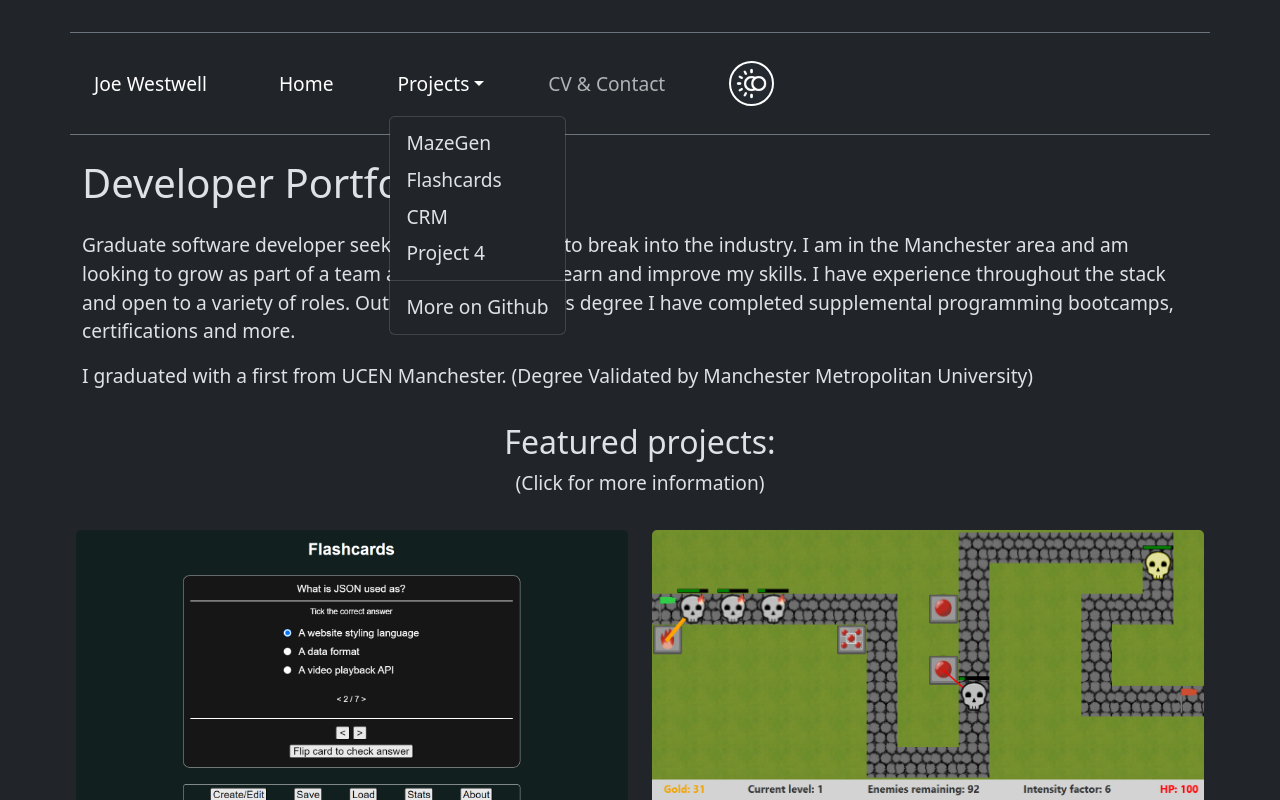
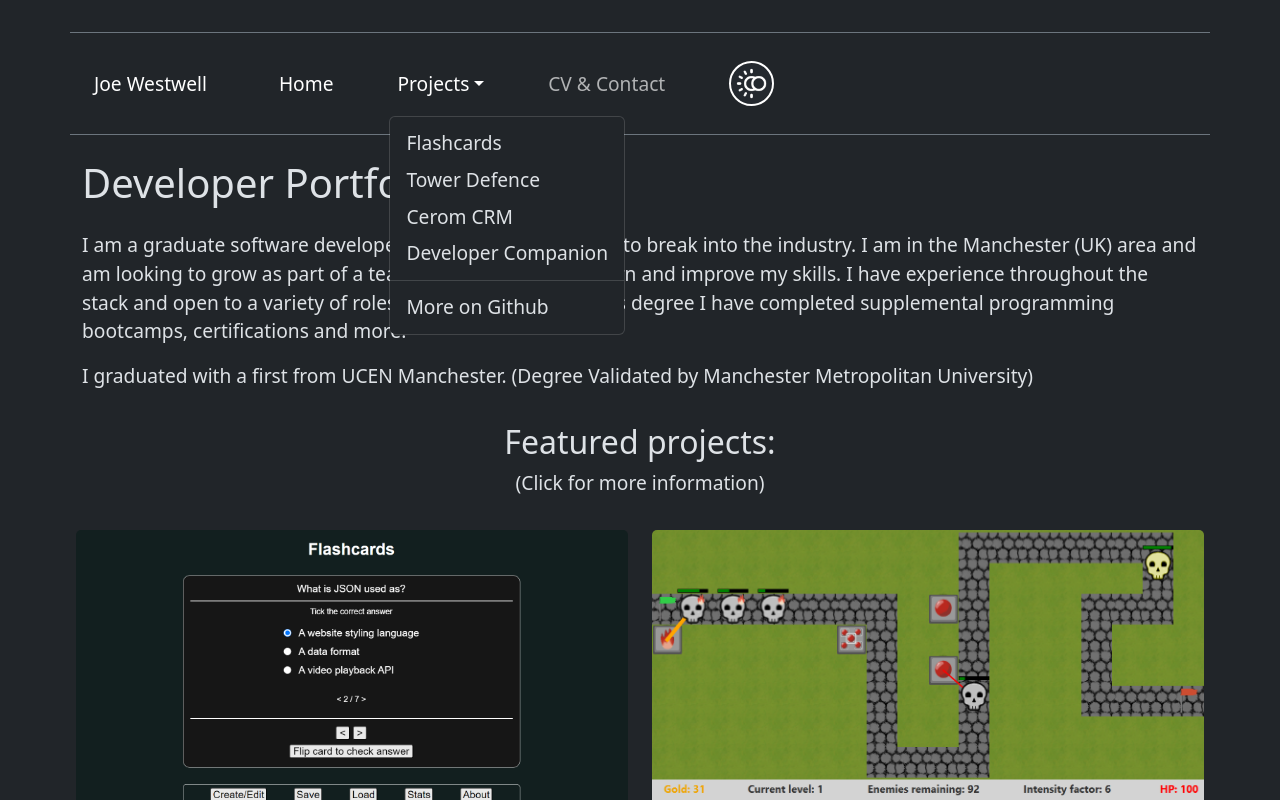
Before and after one commit to J-Wll/portfolio, a React (Vite) app: page / in a window 1280 px wide. Both pictures are taken after a click on the button "Projects". Shown: the top 800 px of the page. Built offline with nearby package versions, Linux system fonts and the light colour scheme.

Commit message:
New screenshots on main page, added dev comp page, added links

```diff
--- a/src/components/header.jsx
+++ b/src/components/header.jsx
@@ -34,10 +34,10 @@ export default function Header() {
                                 data-bs-toggle="dropdown" aria-label="Projects submenu" aria-expanded="false"
                                 href="">Projects</a>
                                 <ul className="dropdown-menu">
-                                    <li><a className="dropdown-item" to="">MazeGen</a></li>
                                     <li><Link className="dropdown-item" to="/flashcards" >Flashcards</Link></li>
-                                    <li><a className="dropdown-item" to="">CRM</a></li>
-                                    <li><a className="dropdown-item" to="">Project 4</a></li>
+                                    <li><Link className="dropdown-item" to="/tower">Tower Defence</Link></li>
+                                    <li><Link className="dropdown-item" to="/cerom">Cerom CRM</Link></li>
+                                    <li><Link className="dropdown-item" to="/devcomp">Developer Companion</Link></li>
                                     <li>
                                         <hr className="dropdown-divider"></hr>
                                     </li>
--- a/src/main.jsx
+++ b/src/main.jsx
@@ -4,6 +4,7 @@ import { BrowserRouter, Routes, Route } from "react-router-dom";
 import Layout from './pages/Layout.jsx'
 import Home from './pages/Home.jsx'
 import Flashcards from './pages/Flashcards.jsx';
+import DevComp from './pages/DevComp.jsx';
 import 'bootstrap/dist/css/bootstrap.css';
 import 'bootstrap/dist/js/bootstrap.js';
 import "./assets/app.css"
@@ -15,6 +16,7 @@ ReactDOM.createRoot(document.getElementById('root')).render(
         <Route path="/" element={<Layout />}>
           <Route index element={<Home />} />
           <Route path="flashcards" element={<Flashcards />} />
+          <Route path="devcomp" element={<DevComp />} />
           {/* <Route path="contact" element={<Contact />} /> */}
           {/* <Route path="*" element={<NoPage />} /> */}
         </Route >
--- /dev/null
+++ b/src/pages/DevComp.jsx
@@ -0,0 +1,12 @@
+export default function DevComp() {
+    return (
+        <>
+            <div className="container-xl">
+                <h1>Developer Companion</h1>
+                <p>An organisational tool intended for developers web app built with react. Featuring a fully customisable interface with drag and drop resizeable modules.</p>
+                <p><a>Download for Windows (64 bit) (See GitHub for compilation instructions on other platforms)</a></p>
+                <p><a>GitHub Page</a></p>
+            </div>
+        </>
+    )
+}
--- a/src/pages/Flashcards.jsx
+++ b/src/pages/Flashcards.jsx
@@ -1,5 +1,12 @@
 export default function Flashcards() {
     return (
-        <h1>FLASHCARDS</h1>
+        <>
+            <div className="container-xl">
+                <h1>Flashcards</h1>
+                <p>A flashcards web app built with react. Featuring </p>
+                <p><a>Try it here</a></p>
+                <p><a>GitHub Page</a></p>
+            </div>
+        </>
     )
 }
--- a/src/pages/Home.jsx
+++ b/src/pages/Home.jsx
@@ -1,8 +1,9 @@
-// import flashcards from "./assets/flashcards.webp"
-// import flashcards from "./assets/flashcards.webp"
+import { Link } from "react-router-dom"
 
 import flashcardsImg from "../assets/flashcards-s.webp"
 import towerImg from "../assets/tower-s.webp"
+import devCompImg from "../assets/dev-comp-s.webp"
+import ceromImg from "../assets/cerom-s.webp"
 
 export default function Home() {
   return (
@@ -10,8 +11,8 @@ export default function Home() {
 
       <section className="introduction container-xl">
         <h1 className="my-4">Developer Portfolio</h1>
-        <p className="">Graduate software developer seeking an opportunity to break into the industry. I am in
-          the Manchester area and am looking to grow
+        <p className="">I am a graduate software developer seeking an opportunity to break into the industry. I am in
+          the Manchester (UK) area and am looking to grow
           as part of a team and to continue to learn and improve my skills. I have experience throughout the
           stack and open to a variety of roles. Outside of my bachelors degree I
           have completed supplemental programming bootcamps, certifications and more.</p>
@@ -25,29 +26,29 @@ export default function Home() {
         <p>(Click for more information)</p>
         <section className="row-1 row text-center">
           <figure className="banner-block col my-3">
-            <a href="/flashcards"><img className="img-banner" src={flashcardsImg}
-              alt="Banner image for Flashcards program"></img></a>
-            <figcaption className=""><a href="" className="link-body-emphasis">Flashcards (React)</a></figcaption>
+            <Link to="/flashcards"><img className="img-banner" src={flashcardsImg}
+              alt="Banner image for Flashcards program"></img></Link>
+            <figcaption className=""><Link to="/flashcards" className="link-body-emphasis">Flashcards (React)</Link></figcaption>
           </figure>
 
           <figure className="banner-block col my-3">
-            <a href=""><img className="img-banner" src={towerImg}
-              alt="Banner image for tower defence project"></img></a>
-            <figcaption className=""><a href="" className="link-body-emphasis">Tower Defence (Java)</a></figcaption>
+            <Link to="/tower"><img className="img-banner" src={towerImg}
+              alt="Banner image for tower defence project"></img></Link>
+            <figcaption className=""><Link to="/tower" className="link-body-emphasis">Tower Defence (Java)</Link></figcaption>
           </figure>
 
         </section>
         <section className="row-2 row text-center">
           <figure className="banner-block col my-3">
-            <a href=""><img className="img-banner" src="./img/p3.webp" alt="Banner image for project 3"></img></a>
-            <figcaption className=""><a href="" className="link-body-emphasis">CRM software (Node, Express,
-              Mongodb)</a></figcaption>
+            <Link to="/cerom"><img className="img-banner" src={ceromImg} alt="Banner image for project 3"></img></Link>
+            <figcaption className=""><Link to="/cerom" className="link-body-emphasis">CRM software (Node, Express,
+              Mongodb)</Link></figcaption>
           </figure>
 
           <figure className="banner-block col my-3">
-            <a href=""><img className="img-banner" src="./img/p4.webp" alt="Banner image for project 4"></img></a>
-            <figcaption className=""><a href="" className="link-body-emphasis">Developer companion (React,
-              Electron)</a></figcaption>
+            <Link to="/DevComp"><img className="img-banner" src={devCompImg} alt="Banner image for project 4"></img></Link>
+            <figcaption className=""><Link to="/DevComp" className="link-body-emphasis">Developer companion (React,
+              Electron)</Link></figcaption>
           </figure>
 
         </section>
```
Also changed, not shown: src/assets/cerom-s.webp (added), src/assets/dev-comp-s.webp (added).
